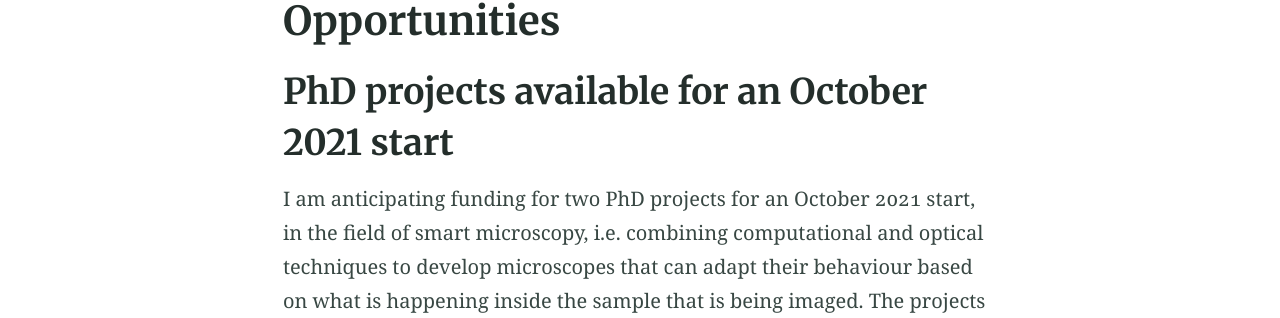
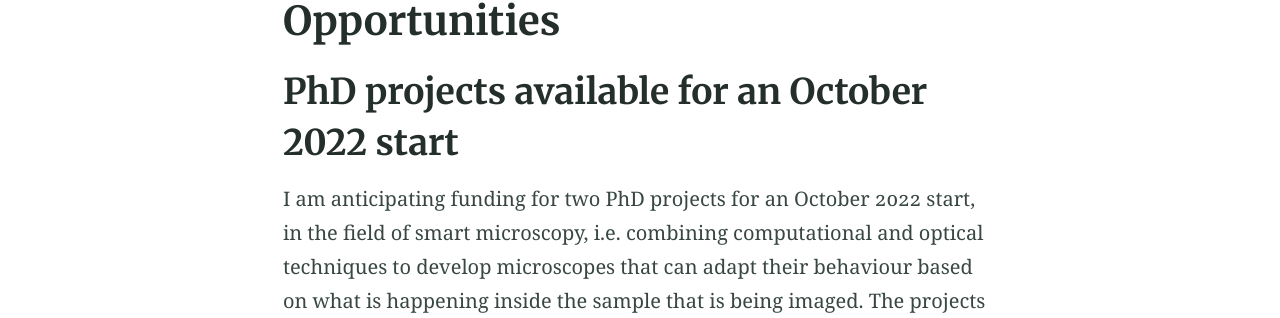
Before and after one commit to jmtayloruk/jmtayloruk.github.io, a Jekyll site: the page built from joining.md, in a window 1280 px wide and 900 px high, scrolled down 299 px. Shown: the part 191-509 px from the top of the window. Built offline with Jekyll 4.4.1, drawn with Linux system fonts in a browser that asks for light colours; some of the changed text lies outside the part shown.

```diff
--- a/joining.md
+++ b/joining.md
@@ -16,9 +16,9 @@ image: "https://jmtayloruk.github.io/assets/img/undraw_right_direction_tge8.png"
 ---
 
 
-## PhD projects available for an October 2021 start
+## PhD projects available for an October 2022 start
 
-I am anticipating funding for two PhD projects for an October 2021 start, in the field of smart microscopy, i.e. combining computational and optical techniques to develop microscopes that can adapt their behaviour based on what is happening inside the sample that is being imaged.
+I am anticipating funding for two PhD projects for an October 2022 start, in the field of smart microscopy, i.e. combining computational and optical techniques to develop microscopes that can adapt their behaviour based on what is happening inside the sample that is being imaged.
 The projects are suitable for a student with a strong first degree in the physical sciences, a good grounding in optical physics, and an aptitude for computer programming (our preferred language is Python).
 
 #### Beating-heart microscopy technologies for biomedical applications
```
Also changed, not shown: _posts/2021-10-12-phd-applications-overseas.md (+3 -0 lines).
